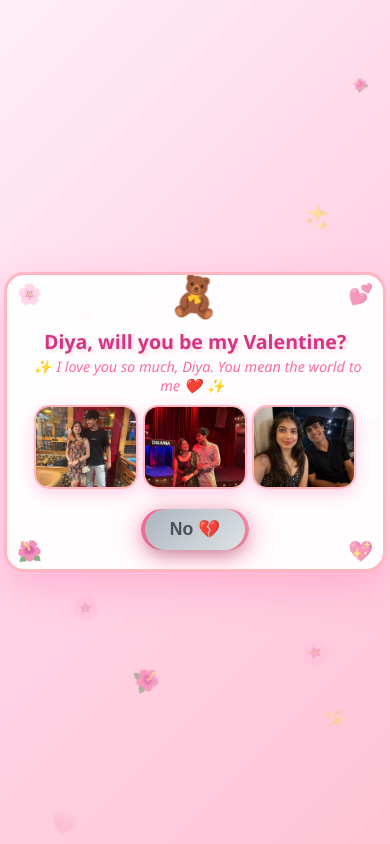
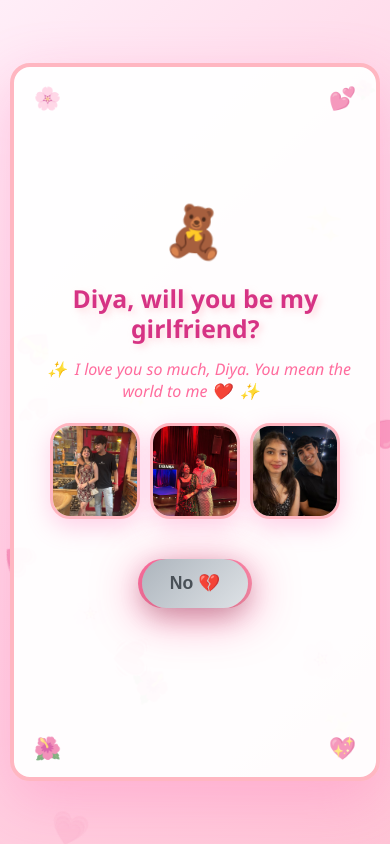
Before and after one commit to AdhyanTiwari/Valentine-s-day, a plain HTML site: page index.html in a window 390 px wide. Drawn offline with Linux system fonts and the light colour scheme.

Commit message:
Update index.html
finally

```diff
--- a/index.html
+++ b/index.html
@@ -39,7 +39,7 @@
 
         .heart {
             position: absolute;
-            font-size: 15px;
+            font-size: 18px;
             animation: float 15s infinite linear;
             opacity: 0.4;
         }
@@ -61,22 +61,24 @@
             }
         }
 
-        /* Main Container - Compact Fit */
+        /* Main Container - INCREASED HEIGHT */
         .container {
             background: rgba(255, 255, 255, 0.95);
-            border-radius: 20px;
-            padding: 15px 20px;
-            box-shadow: 0 15px 40px rgba(255, 105, 180, 0.3);
+            border-radius: 25px;
+            padding: 30px 40px;
+            box-shadow: 0 20px 60px rgba(255, 105, 180, 0.3);
             text-align: center;
-            max-width: 900px;
+            max-width: 1000px;
             width: 95%;
-            max-height: 95vh;
+            height: 92vh; /* INCREASED from 95vh to fill more screen */
+            max-height: 900px; /* Added max-height for larger screens */
             position: relative;
             z-index: 10;
             animation: fadeIn 1s ease-out;
-            border: 3px solid #ffb6c1;
+            border: 4px solid #ffb6c1;
             display: flex;
             flex-direction: column;
+            justify-content: center; /* Center content vertically */
             overflow: hidden;
         }
 
@@ -91,23 +93,23 @@
             }
         }
 
-        /* Corner Decorations */
+        /* Corner Decorations - Slightly larger */
         .corner-decoration {
             position: absolute;
-            font-size: 20px;
+            font-size: 28px;
             opacity: 0.6;
             z-index: 5;
         }
 
-        .corner-decoration.top-left { top: 5px; left: 10px; }
-        .corner-decoration.top-right { top: 5px; right: 10px; }
-        .corner-decoration.bottom-left { bottom: 5px; left: 10px; }
-        .corner-decoration.bottom-right { bottom: 5px; right: 10px; }
+        .corner-decoration.top-left { top: 15px; left: 20px; }
+        .corner-decoration.top-right { top: 15px; right: 20px; }
+        .corner-decoration.bottom-left { bottom: 15px; left: 20px; }
+        .corner-decoration.bottom-right { bottom: 15px; right: 20px; }
 
-        /* Mascot - Smaller */
+        /* Mascot - Larger */
         .mascot {
-            font-size: 50px;
-            margin-bottom: 5px;
+            font-size: 80px;
+            margin-bottom: 15px;
             animation: bounce 2s infinite;
             line-height: 1;
         }
@@ -117,70 +119,70 @@
                 transform: translateY(0) rotate(-5deg);
             }
             50% {
-                transform: translateY(-10px) rotate(5deg);
+                transform: translateY(-15px) rotate(5deg);
             }
         }
 
-        /* Main Question - Compact */
+        /* Main Question - Larger */
         .main-question {
-            font-size: 1.8em;
+            font-size: 2.8em;
             color: #d63384;
-            margin-bottom: 5px;
+            margin-bottom: 15px;
             font-weight: bold;
-            text-shadow: 2px 2px 4px rgba(255, 182, 193, 0.5);
+            text-shadow: 3px 3px 6px rgba(255, 182, 193, 0.5);
             animation: pulse 2s infinite;
             line-height: 1.2;
         }
 
         @keyframes pulse {
             0%, 100% { transform: scale(1); }
-            50% { transform: scale(1.02); }
+            50% { transform: scale(1.03); }
         }
 
-        /* Romantic Subtitle - Compact */
+        /* Romantic Subtitle - Larger */
         .subtitle {
-            font-size: 1em;
+            font-size: 1.4em;
             color: #ff6b9d;
-            margin-bottom: 10px;
-            line-height: 1.3;
+            margin-bottom: 30px;
+            line-height: 1.4;
             font-style: italic;
         }
 
         .subtitle::before,
         .subtitle::after {
             content: "✨";
-            margin: 0 5px;
+            margin: 0 8px;
         }
 
-        /* Photo Gallery Section */
+        /* Photo Gallery Section - Larger photos */
         .photo-gallery {
             display: flex;
             justify-content: center;
-            gap: 10px;
-            margin: 10px 0;
+            gap: 25px;
+            margin: 25px 0;
             flex-wrap: nowrap;
         }
 
         .photo-card {
             position: relative;
-            width: 30%;
-            max-width: 150px;
+            width: 28%;
+            max-width: 220px;
             cursor: pointer;
             transition: all 0.3s ease;
-            border-radius: 15px;
+            border-radius: 20px;
             overflow: hidden;
-            box-shadow: 0 5px 15px rgba(255, 105, 180, 0.3);
-            border: 3px solid #ffb6c1;
+            box-shadow: 0 8px 25px rgba(255, 105, 180, 0.3);
+            border: 4px solid #ffb6c1;
         }
 
         .photo-card:hover {
-            transform: translateY(-5px) scale(1.05);
-            box-shadow: 0 10px 25px rgba(255, 105, 180, 0.5);
+            transform: translateY(-10px) scale(1.08);
+            box-shadow: 0 15px 40px rgba(255, 105, 180, 0.5);
         }
 
         .photo-card img {
             width: 100%;
-            height: 100px;
+            height: 160px; /* INCREASED height */
             object-fit: cover;
             display: block;
         }
@@ -191,8 +193,8 @@
             left: 0;
             right: 0;
             background: rgba(255, 255, 255, 0.95);
-            padding: 5px;
-            font-size: 0.75em;
+            padding: 10px;
+            font-size: 1em;
             color: #d63384;
             font-weight: bold;
             text-align: center;
@@ -225,11 +227,11 @@
         }
 
         .lightbox img {
-            max-width: 90%;
-            max-height: 70vh;
-            border-radius: 20px;
-            box-shadow: 0 20px 60px rgba(255, 105, 180, 0.5);
-            border: 5px solid white;
+            max-width: 85%;
+            max-height: 75vh;
+            border-radius: 25px;
+            box-shadow: 0 25px 80px rgba(255, 105, 180, 0.6);
+            border: 6px solid white;
             animation: lightboxPop 0.4s ease;
         }
 
@@ -240,11 +242,13 @@
 
         .lightbox-message {
             color: white;
-            font-size: 1.5em;
-            margin-top: 20px;
+            font-size: 1.8em;
+            margin-top: 25px;
             text-align: center;
             font-weight: bold;
-            text-shadow: 2px 2px 4px rgba(0,0,0,0.5);
+            text-shadow: 2px 2px 6px rgba(0,0,0,0.6);
+            max-width: 800px;
+            line-height: 1.4;
             animation: fadeInUp 0.5s ease 0.2s both;
         }
 
@@ -255,46 +259,47 @@
 
         .lightbox-close {
             position: absolute;
-            top: 20px;
-            right: 30px;
-            font-size: 40px;
+            top: 30px;
+            right: 40px;
+            font-size: 50px;
             color: white;
             cursor: pointer;
             background: none;
             border: none;
             transition: transform 0.3s;
+            z-index: 1001;
         }
 
         .lightbox-close:hover {
             transform: rotate(90deg) scale(1.2);
         }
 
-        /* Button Container */
+        /* Button Container - More spacing */
         .button-container {
             display: flex;
-            gap: 20px;
+            gap: 40px;
             justify-content: center;
-            margin-top: 10px;
+            margin-top: 35px;
             position: relative;
-            min-height: 60px;
+            min-height: 80px;
             align-items: center;
         }
 
-        /* Button Base Styles */
+        /* Button Base Styles - LARGER */
         .btn {
-            padding: 12px 30px;
-            font-size: 1.2em;
+            padding: 20px 50px;
+            font-size: 1.6em;
             border: none;
-            border-radius: 50px;
+            border-radius: 60px;
             cursor: pointer;
             transition: all 0.3s ease;
             font-weight: bold;
-            box-shadow: 0 5px 15px rgba(0, 0, 0, 0.2);
+            box-shadow: 0 8px 25px rgba(0, 0, 0, 0.2);
             position: relative;
             overflow: hidden;
         }
 
-        /* Yes Button */
+        /* Yes Button - Enhanced */
         .btn-yes {
             background: linear-gradient(135deg, #ff6b9d, #ff8fab);
             color: white;
@@ -302,12 +307,12 @@
         }
 
         @keyframes glow {
-            from { box-shadow: 0 5px 15px rgba(255, 107, 157, 0.4); }
-            to { box-shadow: 0 5px 30px rgba(255, 107, 157, 0.8); }
+            from { box-shadow: 0 8px 25px rgba(255, 107, 157, 0.4); }
+            to { box-shadow: 0 8px 50px rgba(255, 107, 157, 0.9); }
         }
 
         .btn-yes:hover {
-            transform: scale(1.1) rotate(-3deg);
+            transform: scale(1.15) rotate(-3deg);
         }
 
         /* No Button */
@@ -318,7 +323,7 @@
             transition: all 0.4s cubic-bezier(0.68, -0.55, 0.265, 1.55);
         }
 
-        /* Success Message */
+        /* Success Message - Larger */
         .success-message {
             display: none;
             animation: celebrate 1s ease-out;
@@ -326,6 +331,7 @@
             align-items: center;
             justify-content: center;
             height: 100%;
+            padding: 20px;
         }
 
         .success-message.active {
@@ -339,29 +345,29 @@
         }
 
         .success-message .mascot {
-            font-size: 80px;
+            font-size: 120px;
             animation: happyDance 1s infinite;
-            margin-bottom: 10px;
+            margin-bottom: 20px;
         }
 
         @keyframes happyDance {
             0%, 100% { transform: rotate(-10deg) translateY(0); }
-            25% { transform: rotate(10deg) translateY(-10px); }
+            25% { transform: rotate(10deg) translateY(-15px); }
             50% { transform: rotate(-10deg) translateY(0); }
-            75% { transform: rotate(10deg) translateY(-10px); }
+            75% { transform: rotate(10deg) translateY(-15px); }
         }
 
         .success-text {
-            font-size: 1.5em;
+            font-size: 2.2em;
             color: #d63384;
-            margin: 10px 0;
+            margin: 15px 0;
             font-weight: bold;
             line-height: 1.3;
         }
 
         .success-emoji {
-            font-size: 2em;
-            margin-top: 10px;
+            font-size: 3em;
+            margin-top: 20px;
         }
 
         /* Hearts Container */
@@ -377,7 +383,7 @@
 
         .confetti-heart {
             position: absolute;
-            font-size: 25px;
+            font-size: 35px;
             animation: confettiFall 3s ease-out forwards;
         }
 
@@ -386,11 +392,11 @@
             100% { transform: translateY(100vh) rotate(720deg); opacity: 0; }
         }
 
-        /* Sparkle Effects */
+        /* Sparkle Effects - Larger */
         .sparkle {
             position: absolute;
-            width: 8px;
-            height: 8px;
+            width: 12px;
+            height: 12px;
             background: gold;
             border-radius: 50%;
             animation: sparkle 1s linear forwards;
@@ -399,67 +405,121 @@
 
         @keyframes sparkle {
             0% { transform: scale(0) rotate(0deg); opacity: 1; }
-            100% { transform: scale(1.5) rotate(180deg); opacity: 0; }
+            100% { transform: scale(2) rotate(180deg); opacity: 0; }
         }
 
         /* Content Sections */
         .content-section {
             transition: all 0.5s ease;
+            width: 100%;
         }
 
         .content-section.hidden {
             display: none !important;
         }
 
-        /* Responsive Design */
-        @media (max-width: 768px) {
+        /* Responsive Design - Adjusted for larger size */
+        @media (max-width: 1024px) {
             .container {
-                padding: 10px 15px;
-                width: 98%;
+                padding: 25px 30px;
+                height: 90vh;
             }
 
             .main-question {
-                font-size: 1.4em;
+                font-size: 2.2em;
+            }
+
+            .photo-card img {
+                height: 140px;
+            }
+        }
+
+        @media (max-width: 768px) {
+            .container {
+                padding: 20px 25px;
+                height: 88vh;
+                border-radius: 20px;
+            }
+
+            .main-question {
+                font-size: 1.8em;
             }
 
             .subtitle {
-                font-size: 0.9em;
+                font-size: 1.1em;
+                margin-bottom: 20px;
+            }
+
+            .photo-gallery {
+                gap: 15px;
+                margin: 20px 0;
             }
 
             .photo-card img {
-                height: 80px;
+                height: 110px;
             }
 
             .photo-message {
-                font-size: 0.7em;
-                padding: 3px;
+                font-size: 0.85em;
+                padding: 8px;
             }
 
             .btn {
-                padding: 10px 25px;
+                padding: 16px 35px;
+                font-size: 1.3em;
+            }
+
+            .mascot {
+                font-size: 60px;
+            }
+
+            .lightbox-message {
+                font-size: 1.3em;
+            }
+
+            .button-container {
+                gap: 30px;
+                margin-top: 25px;
+            }
+        }
+
+        @media (max-width: 480px) {
+            .container {
+                padding: 15px 20px;
+                height: 85vh;
+            }
+
+            .main-question {
+                font-size: 1.5em;
+            }
+
+            .subtitle {
+                font-size: 1em;
+            }
+
+            .photo-gallery {
+                gap: 10px;
+            }
+
+            .photo-card {
+                border-width: 3px;
+            }
+
+            .photo-card img {
+                height: 90px;
+            }
+
+            .btn {
+                padding: 14px 28px;
                 font-size: 1.1em;
             }
 
             .mascot {
-                font-size: 40px;
+                font-size: 50px;
             }
 
-            .lightbox-message {
-                font-size: 1.2em;
-            }
-        }
-
-        @media (max-width: 480px) {
-            .photo-gallery {
-                gap: 5px;
-            }
-
-            .photo-card {
-                border-width: 2px;
-            }
-
-            .main-question {
-                font-size: 1.2em;
+            .corner-decoration {
+                font-size: 22px;
             }
         }
     </style>
@@ -492,7 +552,7 @@
             <div class="mascot">🧸</div>
 
             <!-- Main Question -->
-            <h1 class="main-question">Diya, will you be my Valentine?</h1>
+            <h1 class="main-question">Diya, will you be my girlfriend?</h1>
 
             <!-- Romantic Subtitle -->
             <p class="subtitle">I love you so much, Diya. You mean the world to me ❤️</p>
@@ -550,14 +610,14 @@
             const container = document.getElementById('floatingHearts');
             const heartSymbols = ['💕', '💖', '💗', '💓', '💝', '🌸', '🌺', '✨'];
 
-            for (let i = 0; i < 15; i++) {
+            for (let i = 0; i < 18; i++) {
                 const heart = document.createElement('div');
                 heart.className = 'heart';
                 heart.textContent = heartSymbols[Math.floor(Math.random() * heartSymbols.length)];
                 heart.style.left = Math.random() * 100 + '%';
                 heart.style.animationDuration = (Math.random() * 10 + 10) + 's';
                 heart.style.animationDelay = Math.random() * 5 + 's';
-                heart.style.fontSize = (Math.random() * 15 + 10) + 'px';
+                heart.style.fontSize = (Math.random() * 20 + 15) + 'px';
                 container.appendChild(heart);
             }
         }
@@ -605,14 +665,14 @@
             const container = document.getElementById('heartsContainer');
             const symbols = ['💖', '💕', '💗', '💓', '💝', '🌹', '🌸', '✨', '🎀', '💐'];
 
-            for (let i = 0; i < 25; i++) {
+            for (let i = 0; i < 30; i++) {
                 setTimeout(() => {
                     const heart = document.createElement('div');
                     heart.className = 'confetti-heart';
                     heart.textContent = symbols[Math.floor(Math.random() * symbols.length)];
                     heart.style.left = Math.random() * 100 + '%';
                     heart.style.animationDuration = (Math.random() * 2 + 2) + 's';
-                    heart.style.fontSize = (Math.random() * 15 + 15) + 'px';
+                    heart.style.fontSize = (Math.random() * 20 + 20) + 'px';
                     container.appendChild(heart);
 
                     setTimeout(() => heart.remove(), 3000);
@@ -638,7 +698,7 @@
             const rotation = Math.random() * 20 - 10;
             noBtn.style.transform = `rotate(${rotation}deg)`;
 
-            const texts = ['No 💔', 'Are you sure? 🤔', 'Please? 🥺', 'Think again! 💭', 'Pretty please? 🌸'];
+            const texts = ['No 💔',"I'll play the victim card 🥺","Bhai nahi ho? 💔", "you don't love me? 🥺",'Are you sure? 🤔', "Shriya Di ko bata dunga 😒",'Please? 🥺', 'Pretty please? 🌸'];
             noBtn.textContent = texts[Math.floor(Math.random() * texts.length)];
         }
 
@@ -663,7 +723,7 @@
 
             const rect = yesBtn.getBoundingClientRect();
 
-            for (let i = 0; i < 3; i++) {
+            for (let i = 0; i < 4; i++) {
                 const sparkle = document.createElement('div');
                 sparkle.className = 'sparkle';
                 sparkle.style.left = (rect.left + Math.random() * rect.width) + 'px';
```
